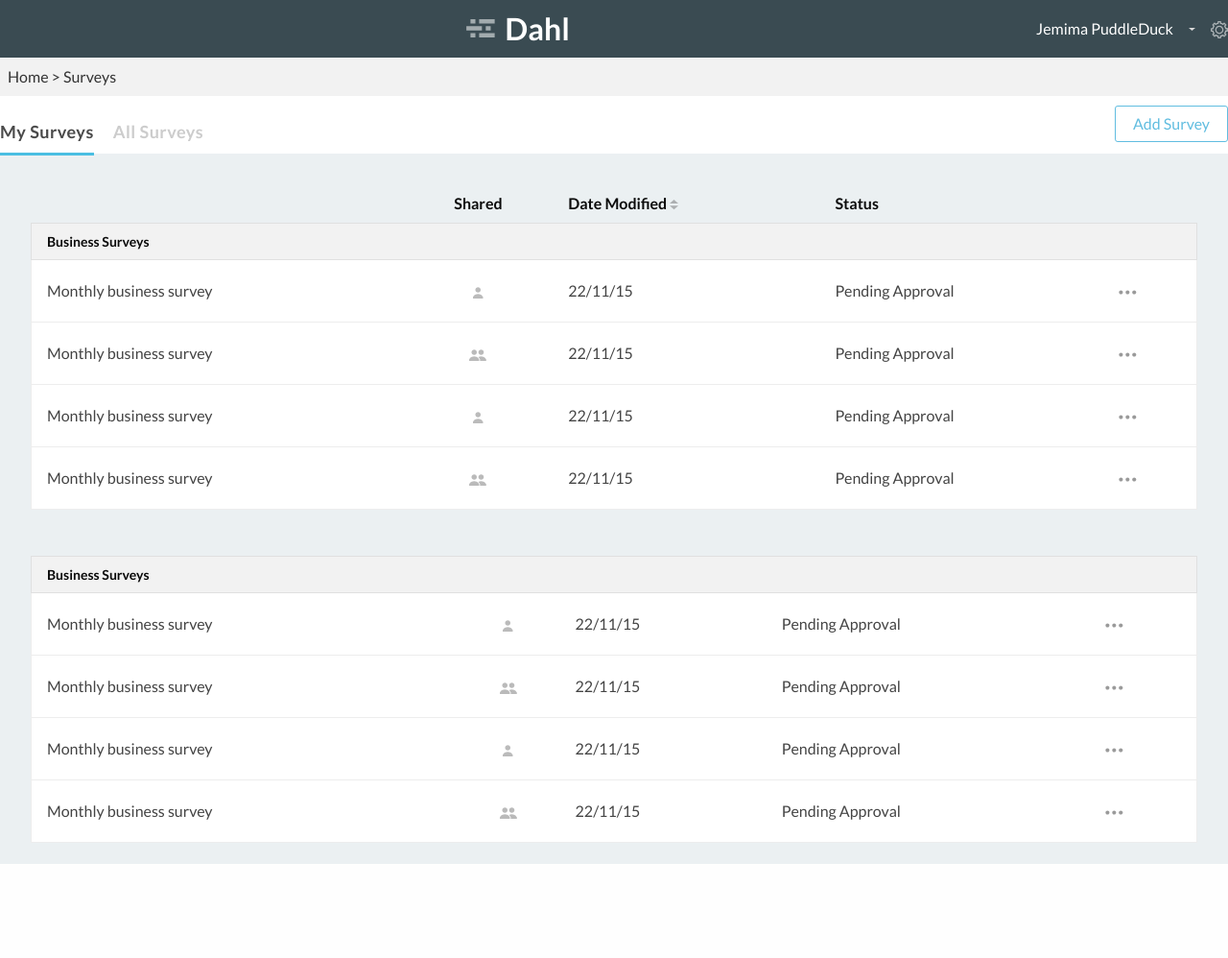
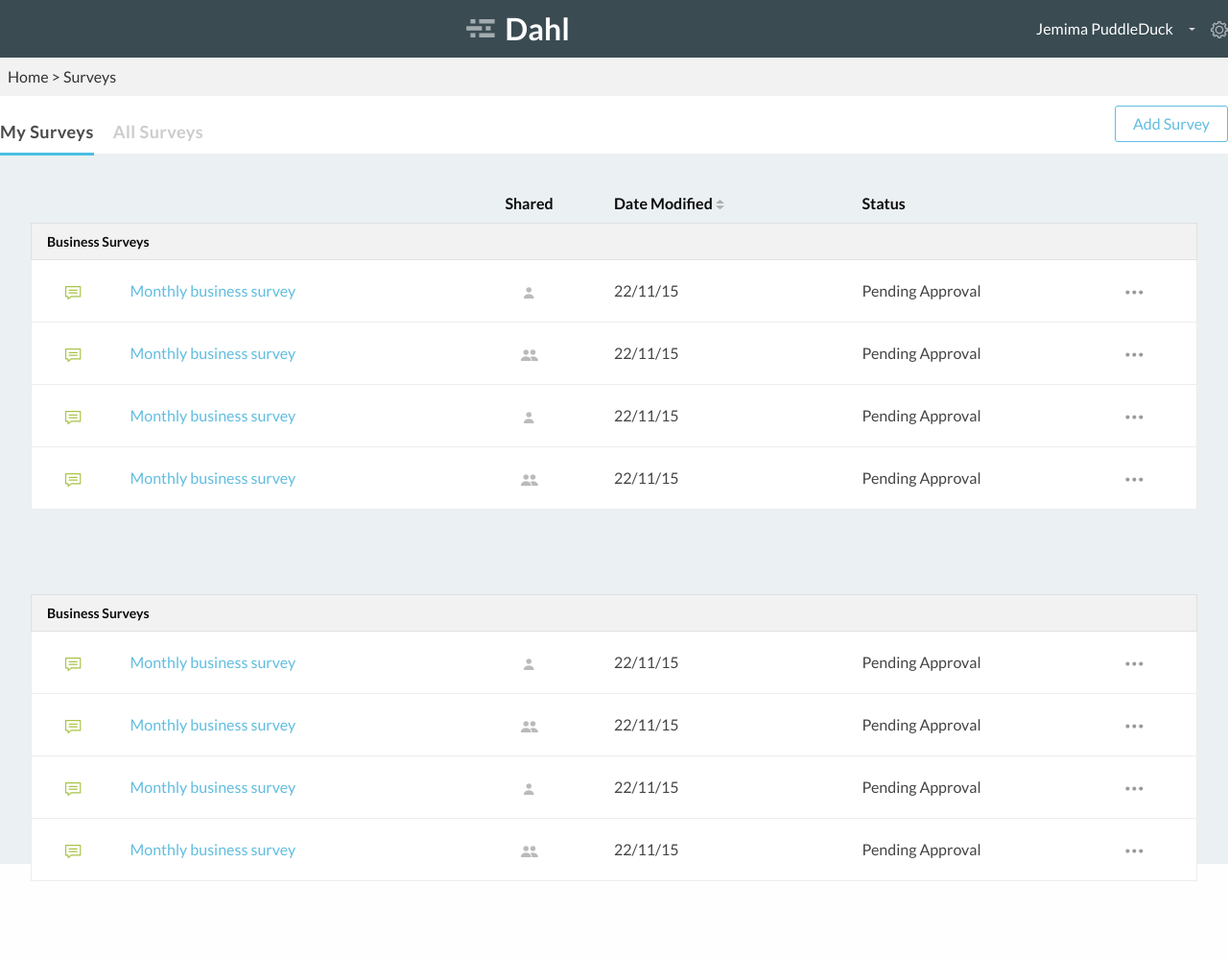
Before and after one commit to ONSdigital/eq-author-proto, a Jekyll site: the page built from dashboard.html, in a window 1280 px wide. Shown: the whole page at 96% size. Built offline with Jekyll 4.4.1, drawn with Linux system fonts in a browser that asks for light colours; before the commit the page ends 958 px from its top, so only the background shows below that.

Commit message:
minor amends

```diff
--- a/css/style.scss
+++ b/css/style.scss
@@ -219,6 +219,10 @@ input:focus:-ms-input-placeholder { color:transparent; } /* IE 10+ */
   text-align: left;
 }
 
+.invisible th {
+  opacity:0;
+}
+
 .survey-list th, .survey-list td {
   padding:0.5rem 1rem;
 }
@@ -233,6 +237,15 @@ input:focus:-ms-input-placeholder { color:transparent; } /* IE 10+ */
   padding:1.25rem 1rem;
 }
 
+.t-row td a {
+  color:#61BDE0;
+  text-decoration: none;
+}
+
+.icon-cell {
+  text-align: center;
+}
+
 tr.table-header {
   background: #f2f2f2;
   border:1px solid #e0e0e0;
--- a/dashboard.html
+++ b/dashboard.html
@@ -30,37 +30,42 @@ layout: default
     <table class="survey-list">
       <tr>
         <th>&nbsp;</th>
+        <th>&nbsp;</th>
         <th class="center">Shared</th>
         <th>Date Modified&nbsp;<img src="img/filter.svg"></th>
         <th>Status</th>
         <th>&nbsp;</th>
       </tr>
       <tr class="table-header">
-        <td colspan="5">Business Surveys</td>
+        <td colspan="6">Business Surveys</td>
       </tr>
       <tr class="t-row">
-        <td>Monthly business survey</td>
+        <td class="icon-cell"><img src="img/comments.svg"></td>
+        <td><a href="#">Monthly business survey</a></td>
         <td class="center"><img src="img/noteam.svg"></td>
         <td>22/11/15</td>
         <td>Pending Approval</td>
         <td><img src="img/actions.svg"></td>
       </tr>
       <tr class="t-row">
-        <td>Monthly business survey</td>
+        <td class="icon-cell"><img src="img/comments.svg"></td>
+        <td><a href="#">Monthly business survey</a></td>
         <td class="center"><img src="img/team.svg"></td>
         <td>22/11/15</td>
         <td>Pending Approval</td>
         <td><img src="img/actions.svg"></td>
       </tr>
       <tr class="t-row">
-        <td>Monthly business survey</td>
+        <td class="icon-cell"><img src="img/comments.svg"></td>
+        <td><a href="#">Monthly business survey</a></td>
         <td class="center"><img src="img/noteam.svg"></td>
         <td>22/11/15</td>
         <td>Pending Approval</td>
         <td><img src="img/actions.svg"></td>
       </tr>
       <tr class="t-row">
-        <td>Monthly business survey</td>
+        <td class="icon-cell"><img src="img/comments.svg"></td>
+        <td><a href="#">Monthly business survey</a></td>
         <td class="center"><img src="img/team.svg"></td>
         <td>22/11/15</td>
         <td>Pending Approval</td>
@@ -69,32 +74,44 @@ layout: default
     </table>
 
     <table class="survey-list">
+      <tr class="invisible">
+        <th>&nbsp;</th>
+        <th>&nbsp;</th>
+        <th class="center">Shared</th>
+        <th>Date Modified&nbsp;<img src="img/filter.svg"></th>
+        <th>Status</th>
+        <th>&nbsp;</th>
+      </tr>
       <tr class="table-header">
-        <td colspan="5">Business Surveys</td>
+        <td colspan="6">Business Surveys</td>
       </tr>
       <tr class="t-row">
-        <td>Monthly business survey</td>
+        <td class="icon-cell"><img src="img/comments.svg"></td>
+        <td><a href="#">Monthly business survey</a></td>
         <td class="center"><img src="img/noteam.svg"></td>
         <td>22/11/15</td>
         <td>Pending Approval</td>
         <td><img src="img/actions.svg"></td>
       </tr>
       <tr class="t-row">
-        <td>Monthly business survey</td>
+        <td class="icon-cell"><img src="img/comments.svg"></td>
+        <td><a href="#">Monthly business survey</a></td>
         <td class="center"><img src="img/team.svg"></td>
         <td>22/11/15</td>
         <td>Pending Approval</td>
         <td><img src="img/actions.svg"></td>
       </tr>
       <tr class="t-row">
-        <td>Monthly business survey</td>
+        <td class="icon-cell"><img src="img/comments.svg"></td>
+        <td><a href="#">Monthly business survey</a></td>
         <td class="center"><img src="img/noteam.svg"></td>
         <td>22/11/15</td>
         <td>Pending Approval</td>
         <td><img src="img/actions.svg"></td>
       </tr>
       <tr class="t-row">
-        <td>Monthly business survey</td>
+        <td class="icon-cell"><img src="img/comments.svg"></td>
+        <td><a href="#">Monthly business survey</a></td>
         <td class="center"><img src="img/team.svg"></td>
         <td>22/11/15</td>
         <td>Pending Approval</td>
```
Also changed, not shown: img/comments.svg (added), img/nocomments.svg (added).
